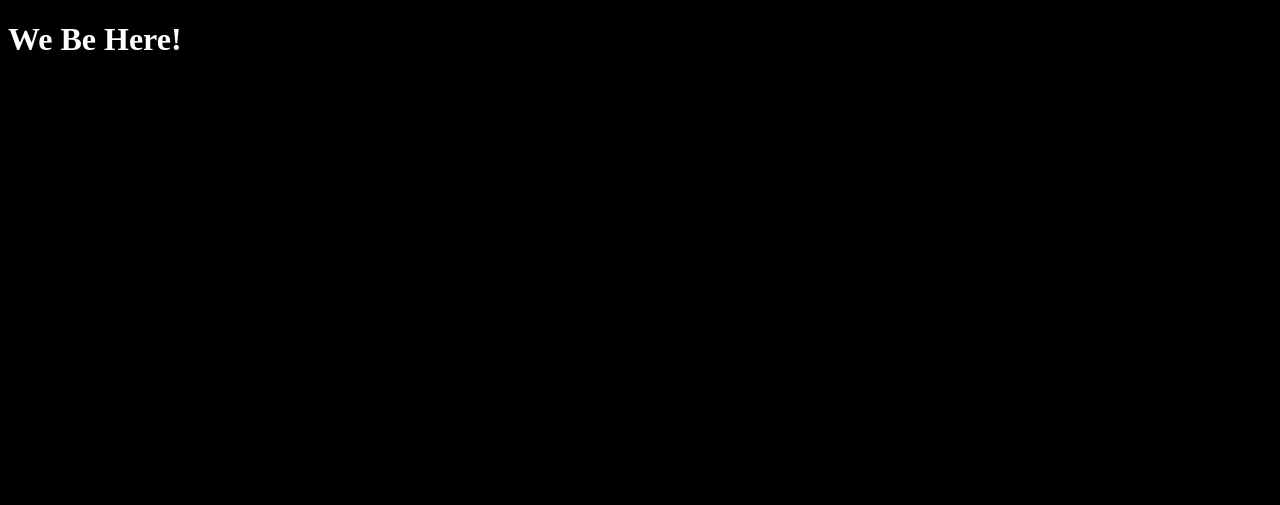
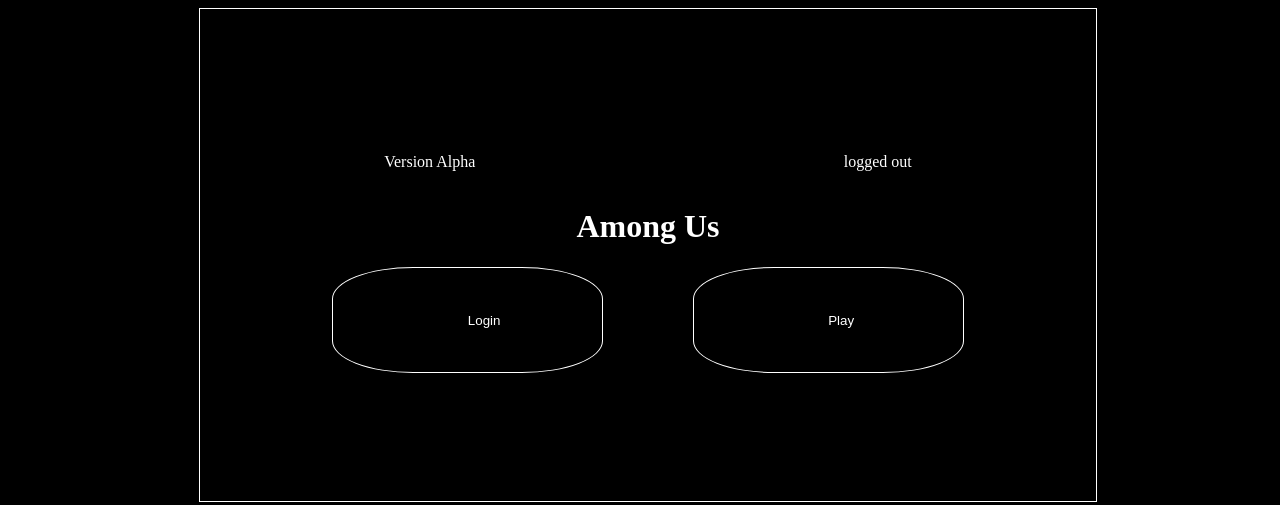
Before and after one commit to willhaight/Among-Us-IRL, a plain HTML site: page index.html in a window 1280 px wide. Drawn offline with Linux system fonts and the light colour scheme.

Commit message:
system handeling

```diff
--- a/index.html
+++ b/index.html
@@ -9,8 +9,19 @@
 </head>
 
 <body>
-    <h1>We Be Here!</h1>
+    <div class="home-field" id="home-field">
+        <div class="top-heading">
+            <p>Version Alpha</p>
+            <p>logged out</p>
+        </div>
+        <h1>Among Us</h1>
+        <div class="controls">
+            <input type="button" value="Login" class="home-button" id="loginButt">
+            <input type="button" value="Play" class="home-button" id="playButt">
+        </div>
+    </div>
 </body>
 <script src="brain.js"></script>
+<script src="screenShift.js"></script>
 
 </html>
--- a/main.css
+++ b/main.css
@@ -1,4 +1,44 @@
-body {
+body,
+.home-field {
     color: white;
     background-color: black;
+    display: flex;
+    flex-direction: column;
+    align-items: center;
+    width: 100%;
+    height: 100%;
 }
+
+.home-field {
+    border: 1px solid white;
+    width: 70%;
+    padding-bottom: 10%;
+    padding-top: 10%;
+}
+
+.home-button {
+    color: white;
+    background-color: black;
+    border: 1px solid white;
+    border-radius: 30%;
+    width: 15%;
+    margin-left: 5%;
+    margin-right: 5%;
+    padding: 5% 15% 5% 15%;
+    display: flex;
+    justify-content: center;
+}
+
+.controls,
+.sub-controls {
+    width: 100%;
+    display: flex;
+    justify-content: center;
+    align-items: center;
+}
+
+.top-heading {
+    width: 100%;
+    display: flex;
+    justify-content: space-around;
+}
--- /dev/null
+++ b/screenShift.js
@@ -0,0 +1,27 @@
+let loginButt = document.getElementById('loginButt')
+let playButt = document.getElementById('playButt')
+let homeField = document.getElementById('home-field')
+let usernameInput
+let passwordInput
+let forgotCred
+let newUser
+
+loginButt.onclick = function () {
+    homeField.innerHTML = `<div class="top-heading">
+    <p>Version Alpha</p>
+    <p>logged out</p>
+</div>
+<div class="controls">
+    <input type="text" placeholder="Username" class="home-button" id="usernameInput">
+    <input type="text" placeholder="Password" class="home-button" id="passwordInput">
+</div>
+<div class="sub-controls">
+    <input type="button" value="Login" class="home-button" id="forgotCred">
+    <input type="button" value="Login" class="home-button" id="newUser">
+</div>
+</div>`
+    usernameInput = document.getElementById('usernameInput')
+    passwordInput = document.getElementById('passwordInput')
+    forgotCred = document.getElementById('forgotCred')
+    newUser = document.getElementById('newUser')
+}
```
